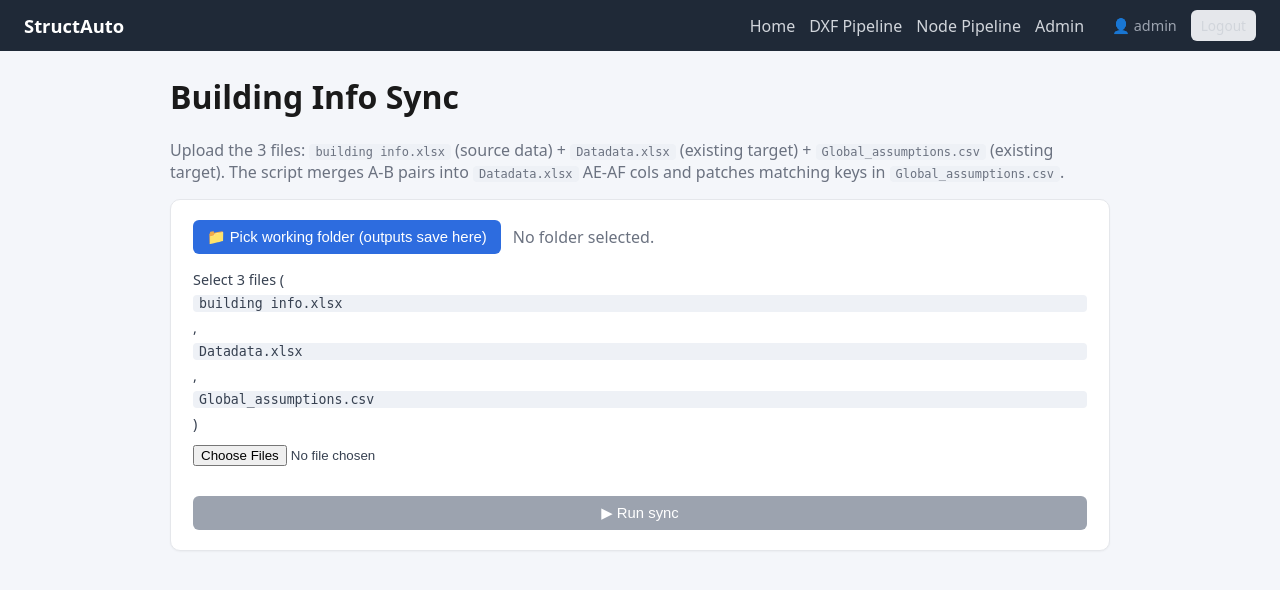
After one commit to ankitguptaautocad-civil/autocad-automation, a Flask app: page /building-info in a window 1280 px wide. The commit adds this page. Shown: the top 590 px of the page. Run offline with Flask 3, Linux system fonts and the light colour scheme; a user stored in the database is signed in; some libraries are stand-ins or nearby versions.

Commit message:
Add Building Info Sync web tile
Lets the user upload 3 files (building info.xlsx + Datadata.xlsx +
Global_assumptions.csv) and download the merged Datadata + patched
Global_assumptions back. Mirrors the DXF/Node/Initial Plan tile pattern.

building_info.py:
  - argparse: optional --building-info / --datadata / --globals.
    Defaults to current hardcoded paths so local-run is unchanged.

server/pipelines.py:
  - run_building_info_pipeline: case-insensitive name match for the
    3 expected uploads, raises PipelineError listing any missing file.

server/app.py:
  - GET  /building-info             render template
  - POST /api/run/building-info     accept .xlsx + .csv, run pipeline
  - audit-log action: building_info_run

server/templates/:
  - building_info.html  new, clones node.html with .csv accept added
  - home.html           +1 tile, +1 workflow step

Co-Authored-By: Claude Opus 4.7 (1M context) <noreply@anthropic.com>

```diff
--- a/server/app.py
+++ b/server/app.py
@@ -38,6 +38,7 @@ from config import Config, DEFAULT_ADMIN_PASSWORD, DEFAULT_SECRET
 from models import AuditLog, User, db
 from pipelines import (
     PipelineError,
+    run_building_info_pipeline,
     run_dxf_pipeline,
     run_initial_plan_pipeline,
     run_node_pipeline,
@@ -233,6 +234,11 @@ def _register_routes(app: Flask) -> None:
     def initial_plan_page():
         return render_template("initial_plan.html")
 
+    @app.route("/building-info", methods=["GET"])
+    @login_required
+    def building_info_page():
+        return render_template("building_info.html")
+
     @app.route("/api/run/dxf", methods=["POST"])
     @login_required
     @csrf.exempt
@@ -352,6 +358,53 @@ def _register_routes(app: Flask) -> None:
         output_names = [p.name for p in result["outputs"]]
         _log(
             "initial_plan_run", success=True, files=saved,
+            duration=time.time() - started,
+            details=f"outputs={output_names}",
+        )
+        return jsonify(
+            ok=True,
+            job_id=job_dir.name,
+            outputs=output_names,
+            stdout=result["stdout"][-4000:],
+        )
+
+    @app.route("/api/run/building-info", methods=["POST"])
+    @login_required
+    @csrf.exempt
+    def api_run_building_info():
+        _cleanup_old_jobs()
+        files = request.files.getlist("files")
+        # Accept .xlsx (building info + Datadata) and .csv (Global_assumptions)
+        accepted = [
+            f for f in files
+            if f.filename.lower().endswith((".xlsx", ".csv"))
+        ]
+        if not accepted:
+            return jsonify(ok=False, error="No .xlsx / .csv files uploaded."), 400
+
+        job_dir = _new_job_dir()
+        saved = []
+        for f in accepted:
+            dest = job_dir / Path(f.filename).name
+            f.save(dest)
+            saved.append(dest.name)
+
+        started = time.time()
+        try:
+            result = run_building_info_pipeline(Config.SCRIPTS_DIR, job_dir)
+        except PipelineError as e:
+            _log(
+                "building_info_run", success=False, files=saved,
+                duration=time.time() - started,
+                details=f"{e}\nSTDERR:\n{e.stderr[-2000:]}",
+            )
+            return jsonify(
+                ok=False, error=str(e), stdout=e.stdout[-4000:], stderr=e.stderr[-4000:]
+            ), 500
+
+        output_names = [p.name for p in result["outputs"]]
+        _log(
+            "building_info_run", success=True, files=saved,
             duration=time.time() - started,
             details=f"outputs={output_names}",
         )
--- /dev/null
+++ b/server/templates/building_info.html
@@ -0,0 +1,48 @@
+{% extends "base.html" %}
+{% block title %}Building Info Sync · StructAuto{% endblock %}
+{% block content %}
+<h1>Building Info Sync</h1>
+<p class="muted">
+  Upload the 3 files: <code>building info.xlsx</code> (source data) +
+  <code>Datadata.xlsx</code> (existing target) +
+  <code>Global_assumptions.csv</code> (existing target).
+  The script merges A-B pairs into <code>Datadata.xlsx</code> AE-AF cols
+  and patches matching keys in <code>Global_assumptions.csv</code>.
+</p>
+
+<div class="card">
+  <div class="row">
+    <button id="pick-folder" class="btn-primary">📁 Pick working folder (outputs save here)</button>
+    <span id="folder-label" class="muted">No folder selected.</span>
+  </div>
+
+  <div class="stack" style="margin-top:1rem">
+    <label>
+      Select 3 files (<code>building info.xlsx</code>, <code>Datadata.xlsx</code>, <code>Global_assumptions.csv</code>)
+      <input id="dxf-input" type="file" accept=".xlsx,.csv" multiple />
+    </label>
+    <ul id="file-list" class="file-list"></ul>
+
+    <button id="run-btn" class="btn-primary" disabled>▶ Run sync</button>
+  </div>
+</div>
+
+<div id="output-card" class="card hidden" style="margin-top:1.5rem">
+  <h3>Result</h3>
+  <div id="status"></div>
+  <ul id="output-list" class="file-list"></ul>
+  <pre id="log" class="log hidden"></pre>
+</div>
+{% endblock %}
+
+{% block scripts %}
+<script src="{{ url_for('static', filename='js/filesystem.js') }}"></script>
+<script>
+  initPipelinePage({
+    kind: "building-info",
+    endpoint: "{{ url_for('api_run_building_info') }}",
+    downloadBase: "/api/download",
+    accept: [".xlsx", ".csv"],
+  });
+</script>
+{% endblock %}
--- a/server/templates/home.html
+++ b/server/templates/home.html
@@ -17,6 +17,10 @@
     <h2>Initial Plan PDF</h2>
     <p>Upload <code>node_coordinates</code> (+ optional <code>other_coordinates</code>) → get a 3-page review PDF (Plinth / Typical Floor / Terrace).</p>
   </a>
+  <a class="tile tile-building-info" href="{{ url_for('building_info_page') }}">
+    <h2>Building Info Sync</h2>
+    <p>Upload <code>building info.xlsx</code> + <code>Datadata.xlsx</code> + <code>Global_assumptions.csv</code> → get the merged Datadata + patched Global_assumptions.</p>
+  </a>
 </div>
 
 <div class="card" style="margin-top:2rem">
@@ -26,6 +30,7 @@
     <li>Open <strong>DXF Pipeline</strong> here → upload 3 DXFs → save outputs to your project folder.</li>
     <li>Open <strong>Node Pipeline</strong> here → upload the 2 DXF outputs + the nonplinth secondary file + <code>building info.xlsx</code> → save final results.</li>
     <li>Open <strong>Initial Plan PDF</strong> here → upload the <code>node_coordinates</code> Excel (and optionally <code>other_coordinates</code>) → download the 3-page review PDF.</li>
+    <li>Open <strong>Building Info Sync</strong> here → upload <code>building info.xlsx</code>, <code>Datadata.xlsx</code>, <code>Global_assumptions.csv</code> → download the merged outputs.</li>
   </ol>
 </div>
 {% endblock %}
```
Also changed, not shown: building_info.py (+31 -0 lines), server/pipelines.py (+59 -0 lines).
